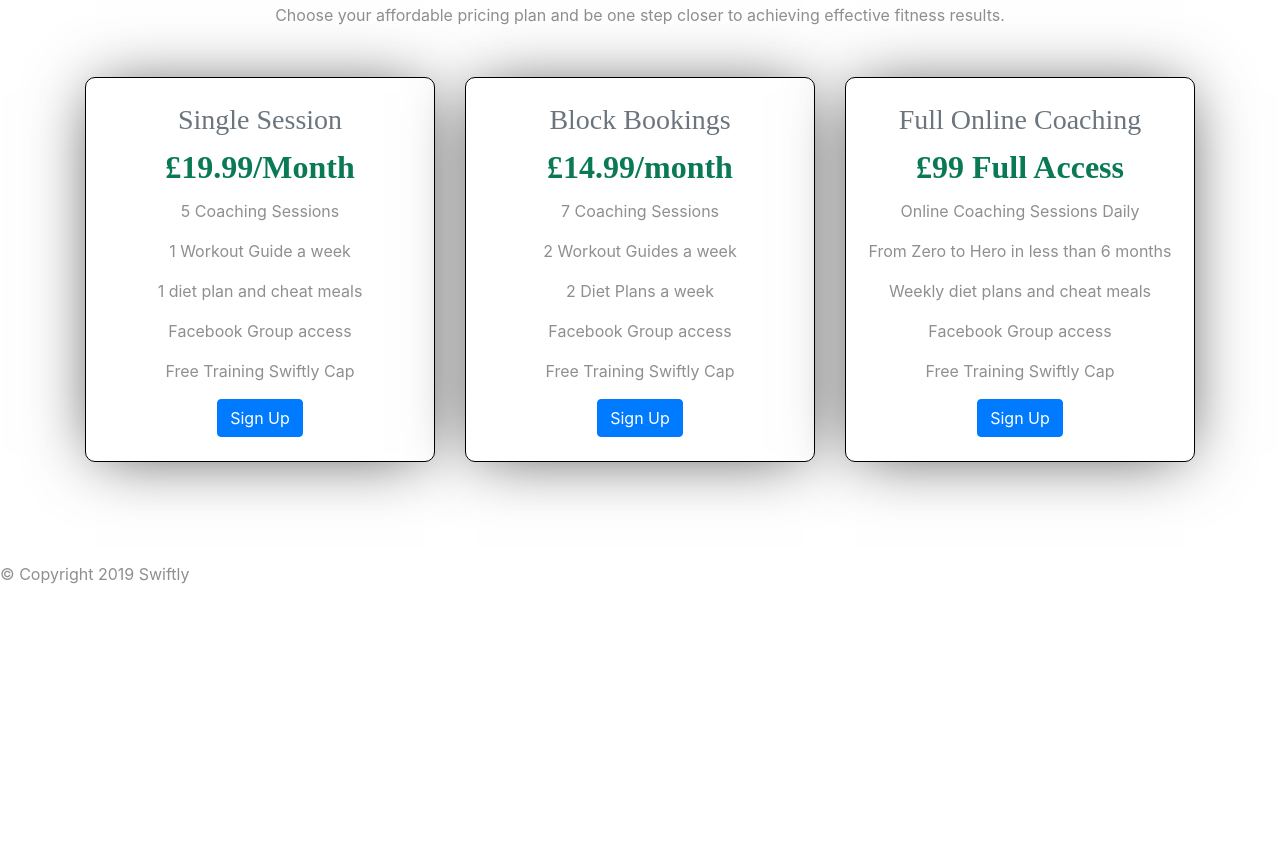
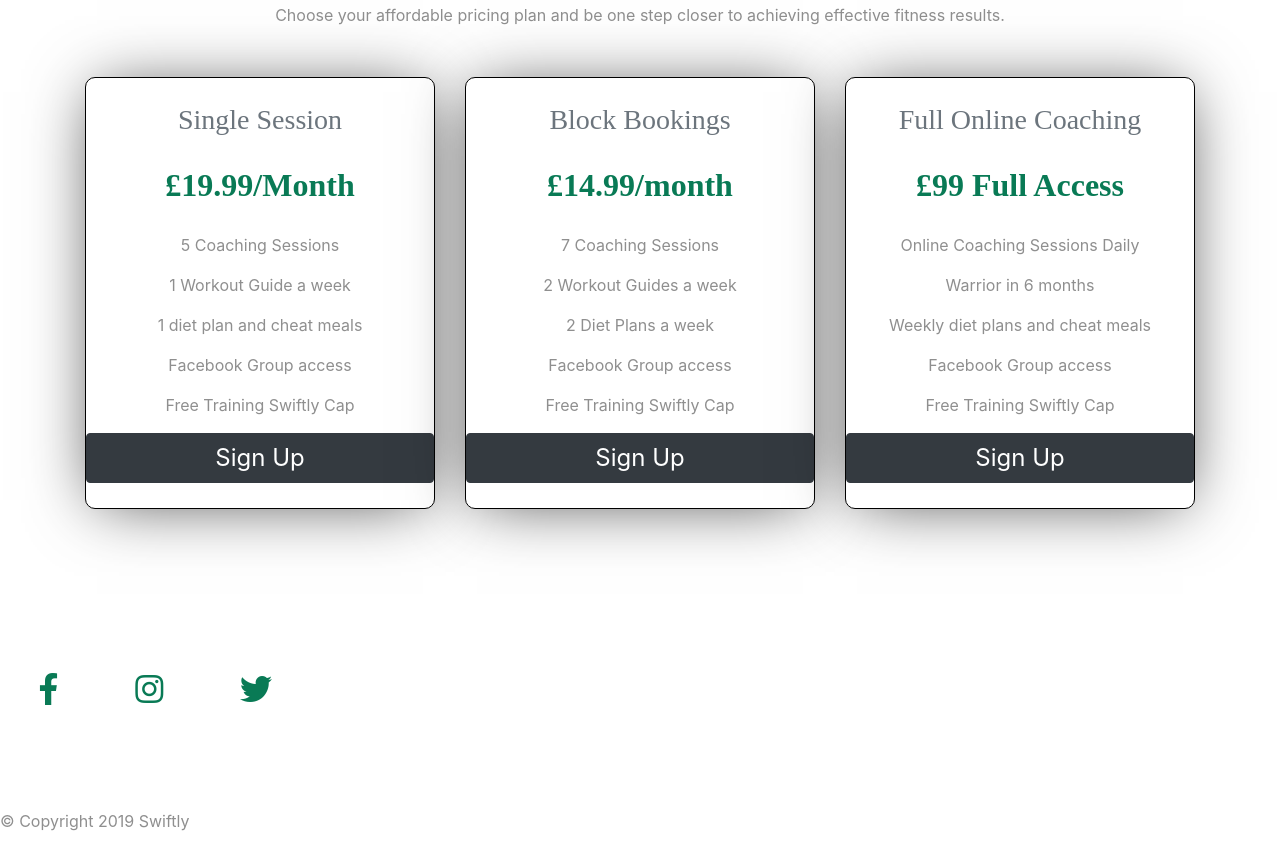
Before and after one commit to deetee25/swiftly, a plain HTML site: page index.html in a window 1280 px wide. Shown: the part 1990-2839 px from the top of the page. Before the commit the page ends 2592 px from the top, so only its background shows below. Drawn offline with nearby package versions, Linux system fonts and the light colour scheme.

Commit message:
styling footer section and adding social media icons

```diff
--- a/assets/css/styles.css
+++ b/assets/css/styles.css
@@ -168,4 +168,21 @@ p {
   color: #097A55;
   font-size: 2rem;
   font-weight: bold;
+  padding: 5% 0;
 }
+
+.btn-block {
+  font-size: 1.5rem;
+}
+
+/*Footer*/
+
+#footer {
+  height: 200px;
+}
+
+.footer-icon {
+  font-size: 2rem;
+  color: #097A55;
+  padding: 5% 3%;
+}
--- a/index.html
+++ b/index.html
@@ -105,12 +105,12 @@
     <div id="testimonial-carousel" class="carousel slide" data-ride="false">
       <div class="carousel-inner">
         <div class="carousel-item active">
-          <h2>I no longer need to struggle in the gym, i have swiftly installed on my smart phone.</h2>
+          <h2>I no longer need to struggle in the gym, I have <em>Swiftly</em> installed on my smart phone.</h2>
           <img class="testimonial-image" src="assets/images/male.png" alt="user-profile">
           <em>Mark, Derbyshire</em>
         </div>
         <div class="carousel-item">
-          <h2 class="testimonial-text">With Swiftly i know exactly what to do in the gym using my Swiftly programme.</h2>
+          <h2 class="testimonial-text">With <em>Swiftly</em> I know exactly what to do in the gym thanks to my <em>Swiftly</em> programme.</h2>
           <img class="testimonial-image" src="assets/images/lady.png" alt="lady user-profile">
           <em>Sammy, Yorkshire</em>
           </div>
@@ -199,7 +199,7 @@
                               <p class="card-text">1 diet plan and cheat meals</p>
                               <p class="card-text">Facebook Group access</p>
                               <p class="card-text">Free Training Swiftly Cap</p>
-                              <button class="btn btn-primary">Sign Up</button>
+                              <button class="btn btn-dark btn-block">Sign Up</button>
                             </div>
                     </div>
                 </div>
@@ -215,7 +215,7 @@
                               <p class="card-text">Facebook Group access</p>
                               <p class="card-text">Free Training Swiftly Cap</p>
 
-                              <button class="btn btn-primary">Sign Up</button>
+                              <button class="btn btn-dark btn-block">Sign Up</button>
                                 </div>
                         </div>
                     </div>
@@ -226,11 +226,11 @@
                                       <h3 class="card-title text-muted">Full Online Coaching</h3>
                                       <h3 class="card-title pricing-text">£99 Full Access</h3>
                                       <p class="card-text">Online Coaching Sessions Daily</p>
-                              <p class="card-text">From Zero to Hero in less than 6 months</p>
+                                      <p class="card-text">Warrior in 6 months</p>
                               <p class="card-text">Weekly diet plans and cheat meals</p>
                               <p class="card-text">Facebook Group access</p>
                               <p class="card-text">Free Training Swiftly Cap</p>
-                              <button class="btn btn-primary">Sign Up</button>
+                              <button class="btn btn-dark btn-block">Sign Up</button>
                                     </div>
                             </div>
                         </div>
@@ -243,8 +243,12 @@
 
   <!-- Footer -->
 
-  <footer id="footer">
-
+  <footer>
+  <section id="footer" class="d-flex">
+    <i class="fab fa-facebook-f footer-icon"></i>
+    <i class="fab fa-instagram footer-icon"></i>
+    <i class="fab fa-twitter footer-icon"></i>
+   </section>
     <p>© Copyright 2019 Swiftly</p>
 
   </footer>
```
